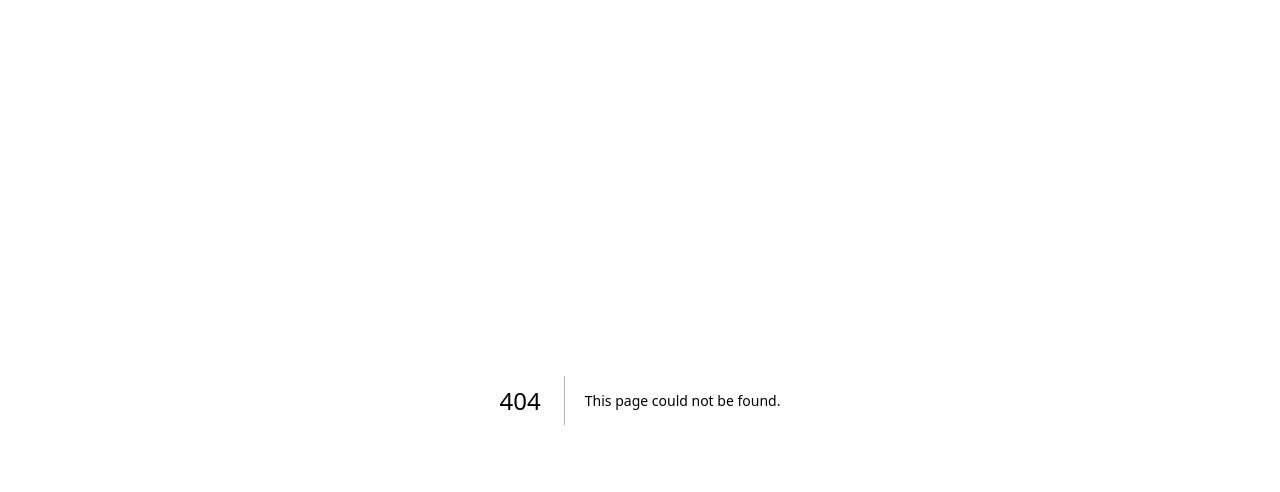
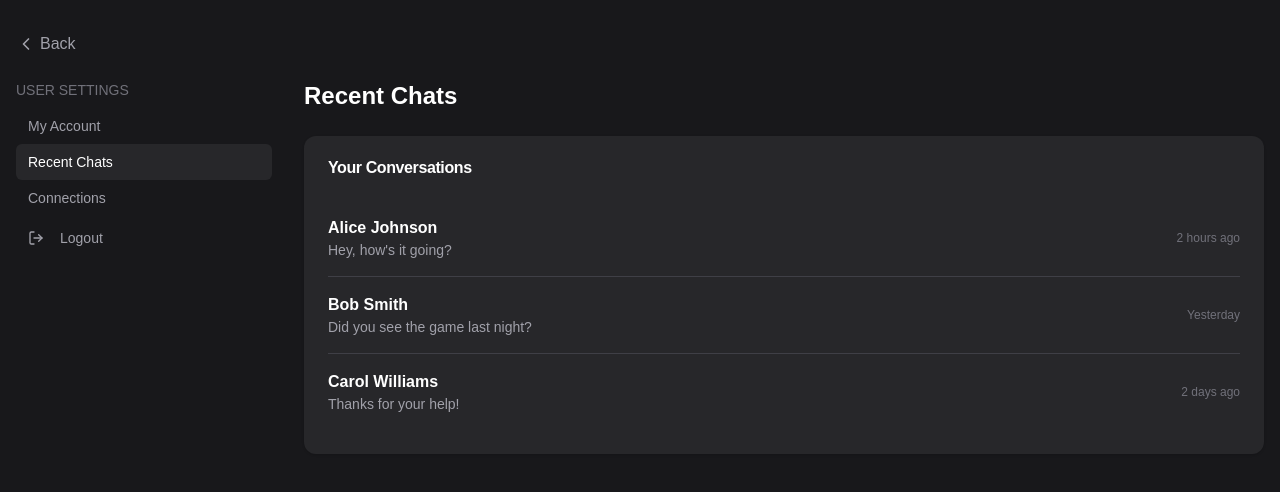
Before and after one commit to PriyankarCode010/DBA-CRUD, a Next.js app: page /profile/recent-chats in a window 1280 px wide. Before the commit this address had no page. Shown: the top 492 px of the page. Built offline with nearby package versions, Linux system fonts and the light colour scheme.

Commit message:
changed profile routing

```diff
--- a/src/app/page.tsx
+++ b/src/app/page.tsx
@@ -7,16 +7,16 @@ import { useRouter } from "next/navigation";
 import { FaGoogle, FaXTwitter } from "react-icons/fa6";
 
 export default function Home() {
-  const router = useRouter()
+  const router = useRouter();
 
   const signInWithGoogle = async () => {
     try {
-        await signInWithPopup(auth, googleProvider)
-        router.push("/home")
+      await signInWithPopup(auth, googleProvider);
+      router.push("/home");
     } catch (error) {
-        console.error(error)
+      console.error(error);
     }
-}
+  };
 
   return (
     <LampContainer>
@@ -31,9 +31,26 @@ export default function Home() {
         className="bg-gradient-to-br from-slate-300 to-slate-500 py-4 bg-clip-text text-center text-4xl font-medium tracking-tight text-transparent md:text-7xl"
       >
         <div className="text-9xl font-extrabold flex text-white/70">
-          PESU-<FaXTwitter className="z-50 text-white" />
+          PESU-
+          <FaXTwitter className="z-50 text-white" />
         </div>
       </motion.h1>
+      {auth?.currentUser ? (
+        <motion.button
+          initial={{ opacity: 0.5, y: 100 }}
+          whileInView={{ opacity: 1, y: 0 }}
+          transition={{
+            delay: 0.3,
+            duration: 0.8,
+            ease: "easeInOut",
+          }}
+          className="py-2 px-7 text-center text-lg font-semibold text-white bg-blue-500 rounded-full flex justify-center items-center gap-2"
+          onClick={()=>router.push('/home')}
+        >
+          Goto Home
+          {/* <FaGoogle className="text-white" /> */}
+        </motion.button>
+      ) : (
         <motion.button
           initial={{ opacity: 0.5, y: 100 }}
           whileInView={{ opacity: 1, y: 0 }}
@@ -47,6 +64,7 @@ export default function Home() {
         >
           Login with <FaGoogle className="text-white" />
         </motion.button>
+      )}
     </LampContainer>
   );
 }
--- a/src/components/SideBar.tsx
+++ b/src/components/SideBar.tsx
@@ -20,7 +20,7 @@ export function Sidebar({ activePage }: SidebarProps) {
           My Account
         </Button>
       </Link>
-      <Link href="/recent-chats" passHref>
+      <Link href="/profile/recent-chats" passHref>
         <Button
           variant="ghost"
           className={`w-full justify-start px-3 py-2 ${
@@ -30,7 +30,7 @@ export function Sidebar({ activePage }: SidebarProps) {
           Recent Chats
         </Button>
       </Link>
-      <Link href="/connections" passHref>
+      <Link href="/profile/connections" passHref>
         <Button
           variant="ghost"
           className={`w-full justify-start px-3 py-2 ${
```
Also changed, not shown: src/app/profile/recent-chats/page.tsx (renamed from src/app/recent-chats/page.tsx). Lines whose indentation alone changed are shown as unchanged.
